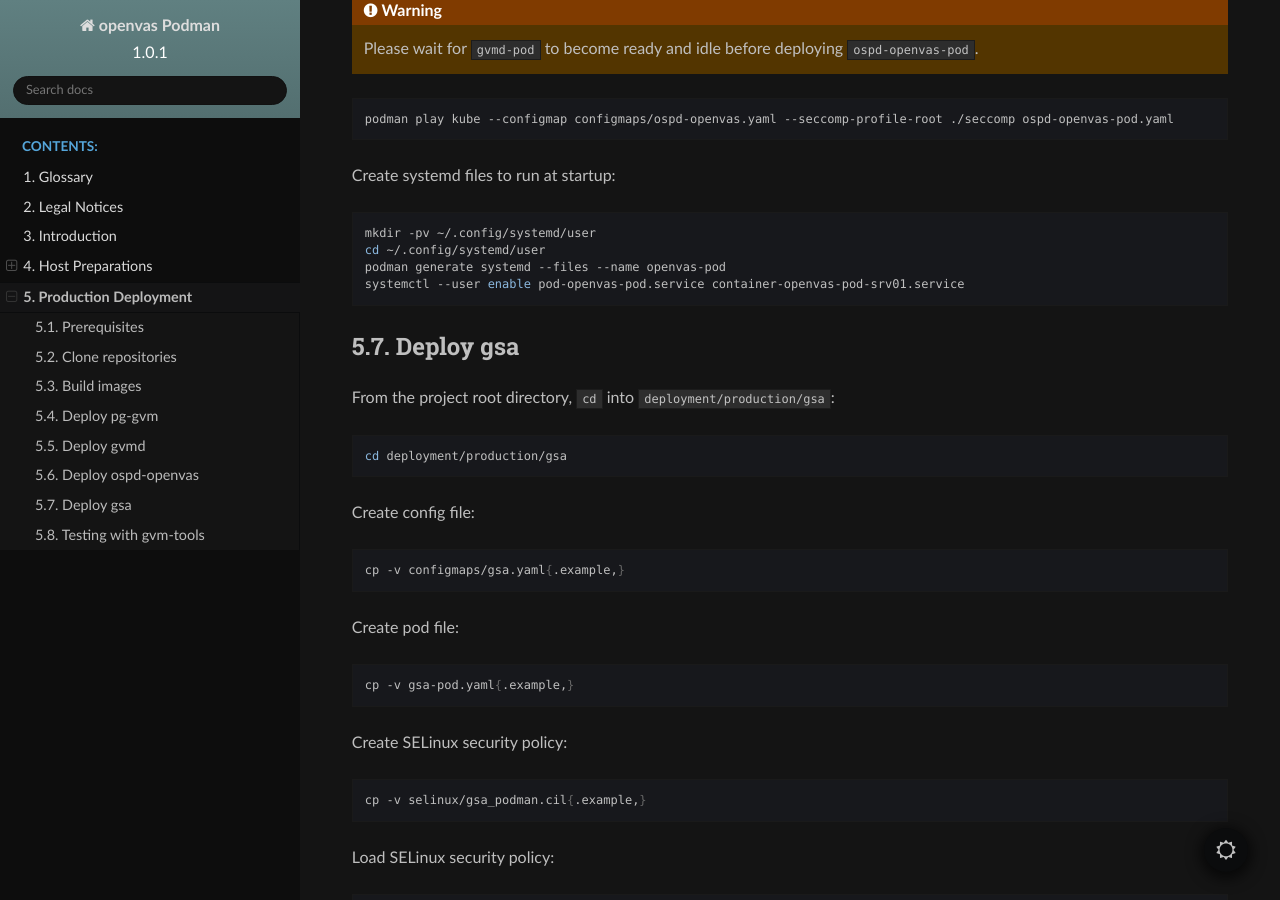
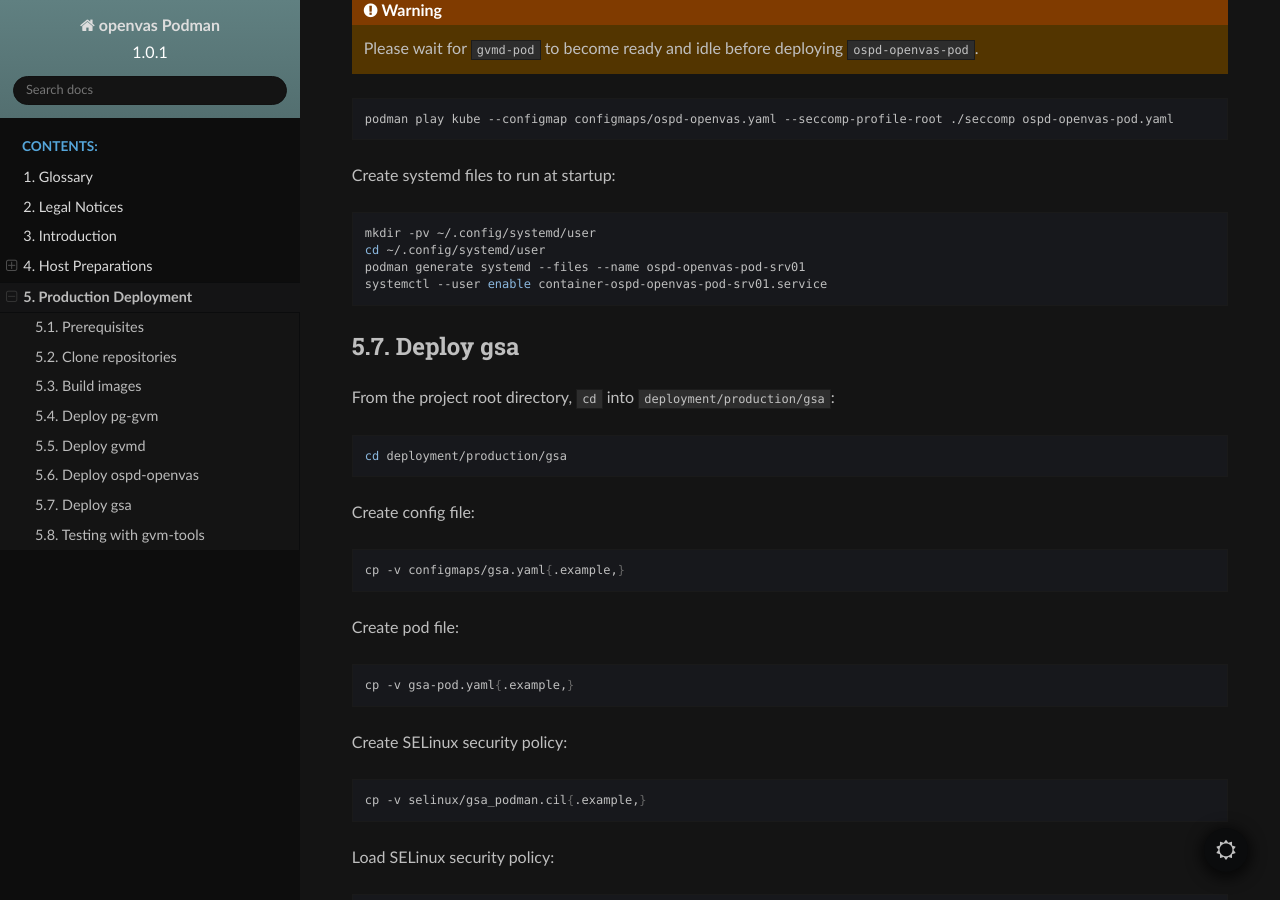
Before and after one commit to extra2000/gvm-podman, a Sphinx documentation site: the page built from docs/source/deployment_production.rst, in a window 1280 px wide and 900 px high, scrolled down 4769 px. Built offline with Sphinx 7.4.7 and the Read the Docs theme 2.0.0, drawn with Linux system fonts in a browser that asks for light colours.

Commit message:
docs(deployment): fix typo for `ospd-openvas` systemd

```diff
--- a/docs/source/deployment_production.rst
+++ b/docs/source/deployment_production.rst
@@ -256,8 +256,8 @@
 
     mkdir -pv ~/.config/systemd/user
     cd ~/.config/systemd/user
-    podman generate systemd --files --name openvas-pod
-    systemctl --user enable pod-openvas-pod.service container-openvas-pod-srv01.service
+    podman generate systemd --files --name ospd-openvas-pod-srv01
+    systemctl --user enable container-ospd-openvas-pod-srv01.service
 
 Deploy gsa
 ----------
```
